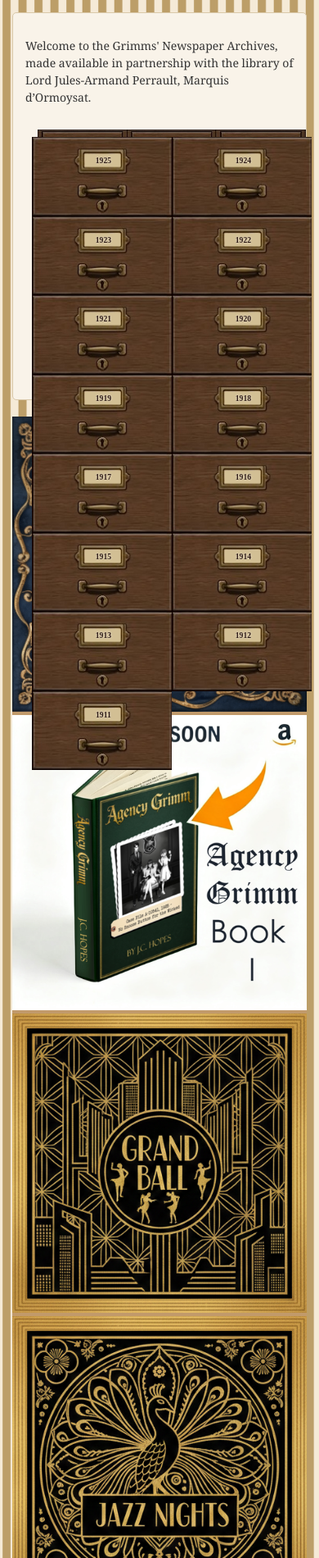
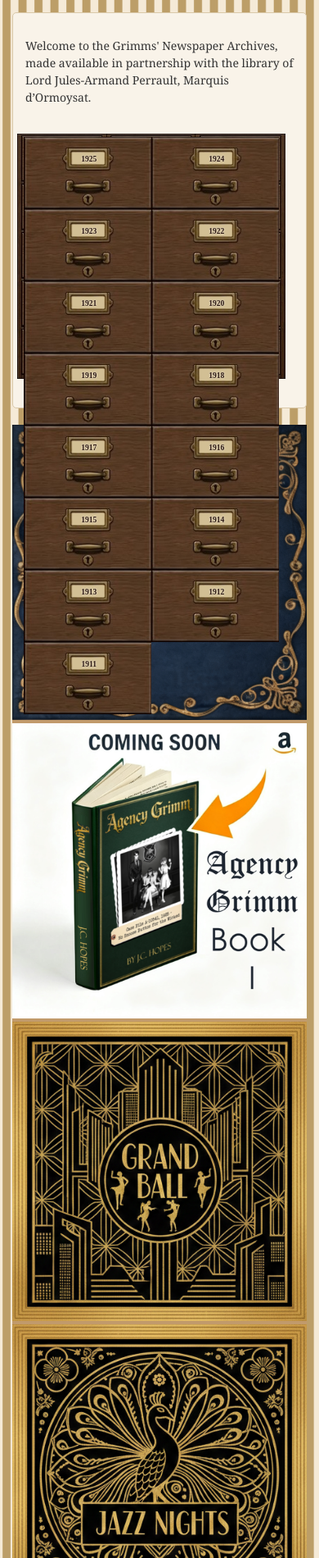
Before and after one commit to johnhopes-collab/grimmsdetectiveagency, a Jekyll site: the page built from archives/newspaper.html, in a window 390 px wide. Shown: the part 308-2208 px from the top of the page at 82% size. Built offline with Jekyll 4.4.1, drawn with Linux system fonts in a browser that asks for light colours.

Commit message:
Update newspaper-archives.css

```diff
--- a/assets/css/newspaper-archives.css
+++ b/assets/css/newspaper-archives.css
@@ -84,11 +84,21 @@
     .newspaper-cabinet-year { font-size: 0.7rem; }
 }
 
-@media (max-width: 480px) {
+@media (max-width: 500px) {
     .newspaper-archives-grid {
         grid-template-columns: repeat(2, 1fr);
         grid-template-rows: repeat(8, 1fr);
     }
+
+    .newspaper-archives-container {
+        position: relative;
+        width: 100%;
+        max-width: 37.5625rem; /* 601px converted to rem */
+        margin: 0 auto;
+        padding: 20px 0;
+        margin-left: -10px;
+    }
+
     .newspaper-cabinet-year { font-size: 0.6rem; }
     .newspaper-archives-container {
         --cabinet-horizontal-spacing: 0rem;
@@ -96,193 +106,3 @@
         --grid-padding-horizontal: 0.5rem;
     }
 }
-
-
-/* Add this to your main CSS file or create _sass/archive.scss Add this to your main CSS file or create _sass/archive.scss */
-/* Newspaper Archive Styles */
-
-.archive-container {
-    width: 1091px;
-    height: 732px;
-    background-image: url('{{ site.baseurl }}/archives/images/main-frame.png');
-    background-size: cover;
-    background-repeat: no-repeat;
-    background-position: center;
-    position: relative;
-    max-width: 95vw;
-    max-height: 95vh;
-    margin: 20px auto;
-}
-
-/* Responsive scaling for smaller screens */
-@media (max-width: 1200px) {
-    .archive-container {
-        transform: scale(0.8);
-        transform-origin: center;
-    }
-}
-
-@media (max-width: 900px) {
-    .archive-container {
-        transform: scale(0.6);
-    }
-}
-
-/* Left Panel - Accordion Area */
-.archive-container .left-panel {
-    position: absolute;
-    left: 58px;
-    top: 58px;
-    width: 425px;
-    height: 498px;
-    overflow-y: auto;
-    overflow-x: hidden;
-}
-
-.archive-container .month-accordion {
-    display: flex;
-    flex-direction: column;
-}
-
-.archive-container .month-tab {
-    position: relative;
-}
-
-.archive-container .tab-header {
-    height: 43px;
-    background-image: url('{{ site.baseurl }}/archives/images/file-folder-tab.png');
-    background-size: cover;
-    background-repeat: no-repeat;
-    display: flex;
-    align-items: center;
-    justify-content: center;
-    cursor: pointer;
-    font-weight: bold;
-    font-size: 14px;
-    color: #333;
-    user-select: none;
-    transition: all 0.3s ease;
-    font-family: 'Times New Roman', serif;
-}
-
-.archive-container .tab-header:hover {
-    filter: brightness(1.1);
-}
-
-.archive-container .tab-content {
-    max-height: 0;
-    overflow: hidden;
-    background-color: white;
-    transition: max-height 0.3s ease;
-}
-
-.archive-container .tab-content.active {
-    max-height: 300px;
-}
-
-.archive-container .headlines-list {
-    padding: 10px;
-}
-
-.archive-container .headline-item {
-    padding: 8px 5px;
-    cursor: pointer;
-    border-bottom: 1px solid #eee;
-    font-size: 12px;
-    transition: background-color 0.2s ease;
-    font-family: 'Times New Roman', serif;
-}
-
-.archive-container .headline-item:hover {
-    background-color: #f0f0f0;
-}
-
-.archive-container .headline-item:last-child {
-    border-bottom: none;
-}
-
-/* Right Panel - Newspaper Display Area */
-.archive-container .right-panel {
-    position: absolute;
-    left: 547px;
-    top: 73px;
-    width: 488px;
-    height: 608px;
-    overflow-y: auto;
-    overflow-x: hidden;
-}
-
-.archive-container .newspaper-content {
-    background-image: url('{{ site.baseurl }}/archives/images/newspaper-bg.png');
-    background-repeat: repeat-y;
-    background-size: 100% auto;
-    padding: 20px;
-    min-height: 100%;
-}
-
-.archive-container .newspaper-header {
-    text-align: center;
-    margin-bottom: 15px;
-}
-
-.archive-container .newspaper-header img {
-    max-width: 100%;
-    height: auto;
-}
-
-.archive-container .newspaper-date {
-    text-align: center;
-    font-size: 14px;
-    margin-bottom: 20px;
-    font-style: italic;
-    font-family: 'Times New Roman', serif;
-}
-
-.archive-container .newspaper-story {
-    margin-bottom: 25px;
-}
-
-.archive-container .story-headline {
-    font-size: 16px;
-    font-weight: bold;
-    margin-bottom: 10px;
-    text-align: center;
-    font-family: 'Times New Roman', serif;
-}
-
-.archive-container .story-content {
-    font-size: 12px;
-    line-height: 1.4;
-    text-align: justify;
-    columns: 2;
-    column-gap: 15px;
-    column-rule: 1px solid #ccc;
-    font-family: 'Times New Roman', serif;
-}
-
-/* Year Display */
-.archive-container .year-display {
-    position: absolute;
-    left: 214px;
-    top: 613px;
-    height: 35px;
-    display: flex;
-    align-items: center;
-    justify-content: center;
-    font-family: 'Times New Roman', serif;
-    font-size: 24px;
-    font-weight: bold;
-    color: #333;
-}
-
-/* December Special Behavior */
-.archive-container .month-tab[data-month="dec"] .tab-content.active {
-    position: absolute;
-    bottom: 43px;
-    left: 0;
-    right: 0;
-    background-color: white;
-    border: 1px solid #ddd;
-    border-bottom: none;
-    z-index: 10;
-}
```
